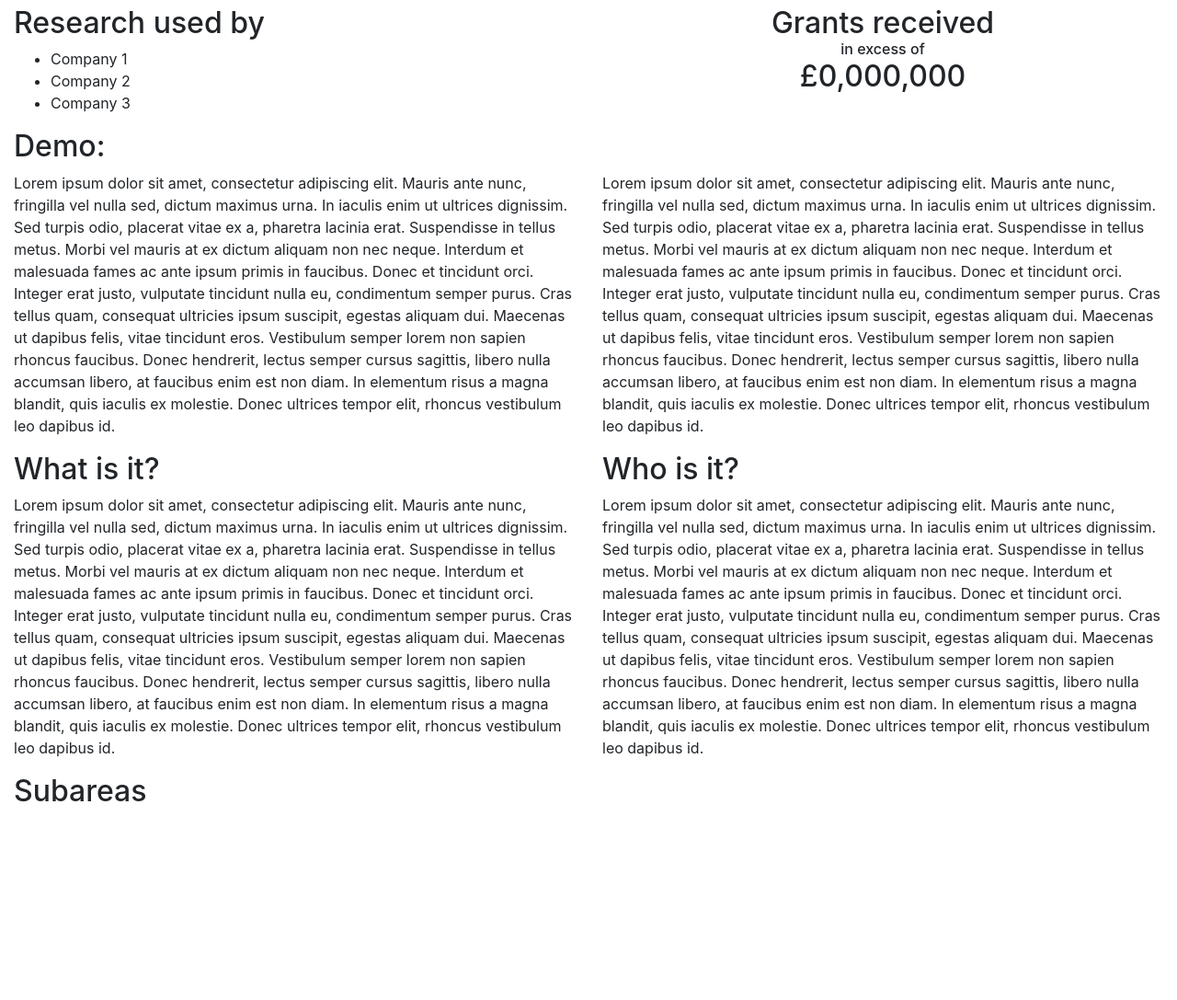
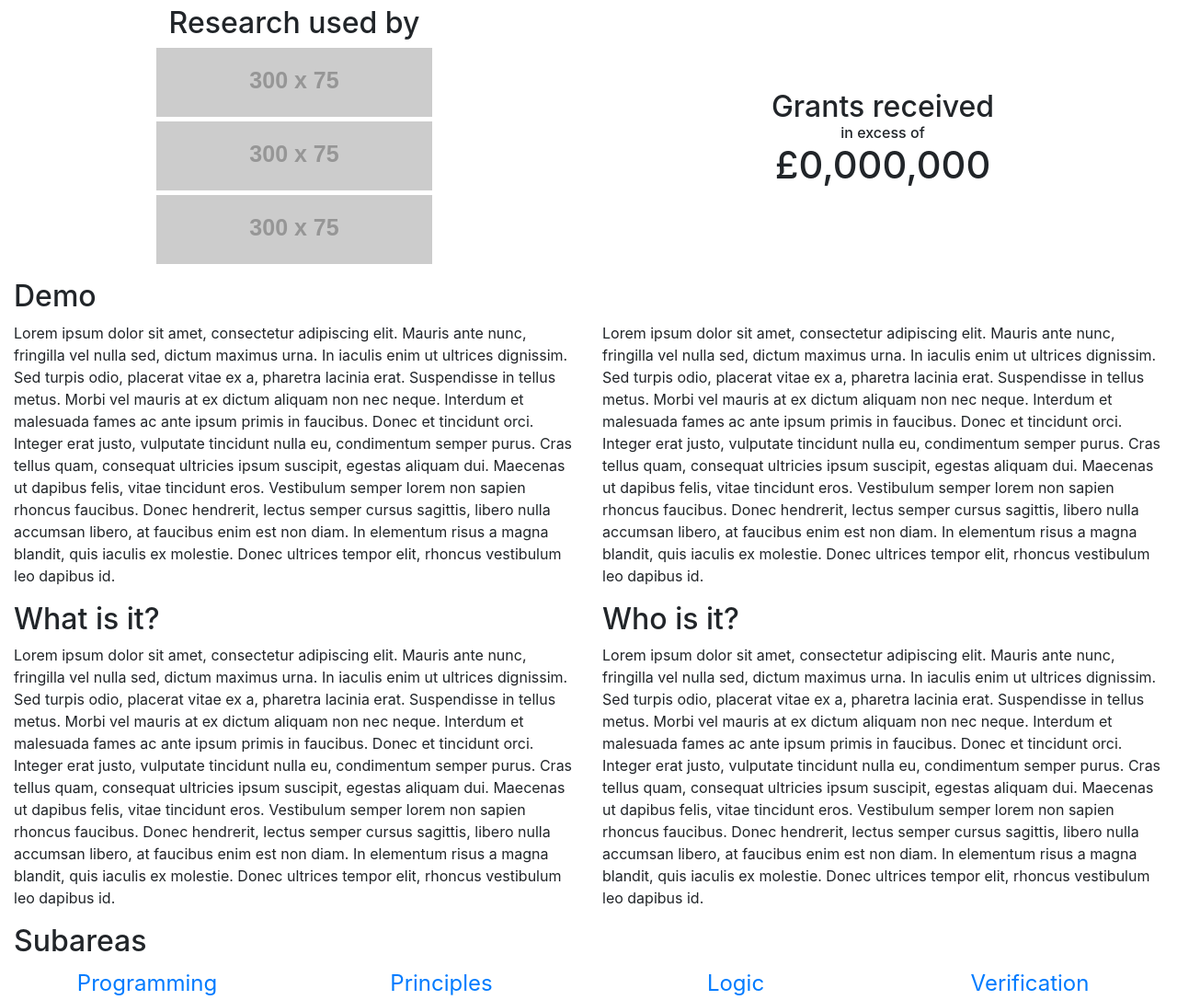
Before and after one commit to ucl-engs101p-cs-19-17/pplv-site, a website: page index.html in a window 1280 px wide. Shown: the part 60-1147 px from the top of the page at 92% size. Before the commit the page ends 948 px from the top, so only its background shows below. Drawn offline with nearby package versions, Linux system fonts and the light colour scheme; files that its build step writes are made by us from their sources; placeholder pictures from the web are drawn by us.

Commit message:
more structure

```diff
--- a/index.html
+++ b/index.html
@@ -3,23 +3,22 @@
   <head>
     <meta charset="utf-8">
     <title>Programming Principles, Logic and Verification</title>
-    <link rel="stylesheet" href="node_modules/bootstrap/dist/css/bootstrap.css">
     <link rel="stylesheet" href="css/style.css">
   </head>
   <body>
     <div class="container-fluid">
 
       <nav class="navbar fixed-top navbar-dark bg-dark">
-        <a class="navbar-brand" href="#">Programming Principles, Logic and Verification</a>
+        <a class="navbar-brand" href="/">Programming Principles, Logic and Verification</a>
       </nav>
 
-      <div class="row">
-        <div class="col-sm">
+      <div class="row align-items-center">
+        <div class="col-sm research-used">
           <h2>Research used by</h2>
           <ul>
-            <li>Company 1</li>
-            <li>Company 2</li>
-            <li>Company 3</li>
+            <li><img src="http://via.placeholder.com/300x75" class="img-fluid" alt="Company 1"></li>
+            <li><img src="http://via.placeholder.com/300x75" class="img-fluid" alt="Company 2"></li>
+            <li><img src="http://via.placeholder.com/300x75" class="img-fluid" alt="Company 3"></li>
           </ul>
         </div>
 
@@ -34,7 +33,7 @@
 
       <div class="row">
         <div class="col">
-          <h2>Demo:</h2>
+          <h2>Demo</h2>
         </div>
       </div>
 
@@ -73,6 +72,24 @@
         </div>
       </div>
 
+      <div class="row align-items-center subpage-links">
+        <div class="col-lg-3 col-md-6">
+          <a href="#">Programming</a>
+        </div>
+
+        <div class="col-lg-3 col-md-6">
+          <a href="#">Principles</a>
+        </div>
+
+        <div class="col-lg-3 col-md-6">
+          <a href="#">Logic</a>
+        </div>
+
+        <div class="col-lg-3 col-md-6">
+          <a href="#">Verification</a>
+        </div>
+      </div>
+
     </div>
   </body>
 </html>
--- a/scss/style.scss
+++ b/scss/style.scss
@@ -1,13 +1,39 @@
+@import "node_modules/bootstrap/scss/bootstrap";
+
 body {
   padding-top: 66px;
 }
 
+.research-used {
+  text-align: center;
+
+  ul {
+    padding: 0;
+    list-style: none;
+    font-size: 1.5em;
+    li {
+      margin-bottom: 5px;
+    }
+  }
+}
+
 .grants-received {
   text-align: center;
+
   span {
     display: block;
   }
+
   .line-2 {
     font-size: 0.5em;
   }
+
+  .line-3 {
+    font-size: 1.3em;
+  }
 }
+
+.subpage-links {
+  text-align: center;
+  font-size: 1.5em;
+}
```
